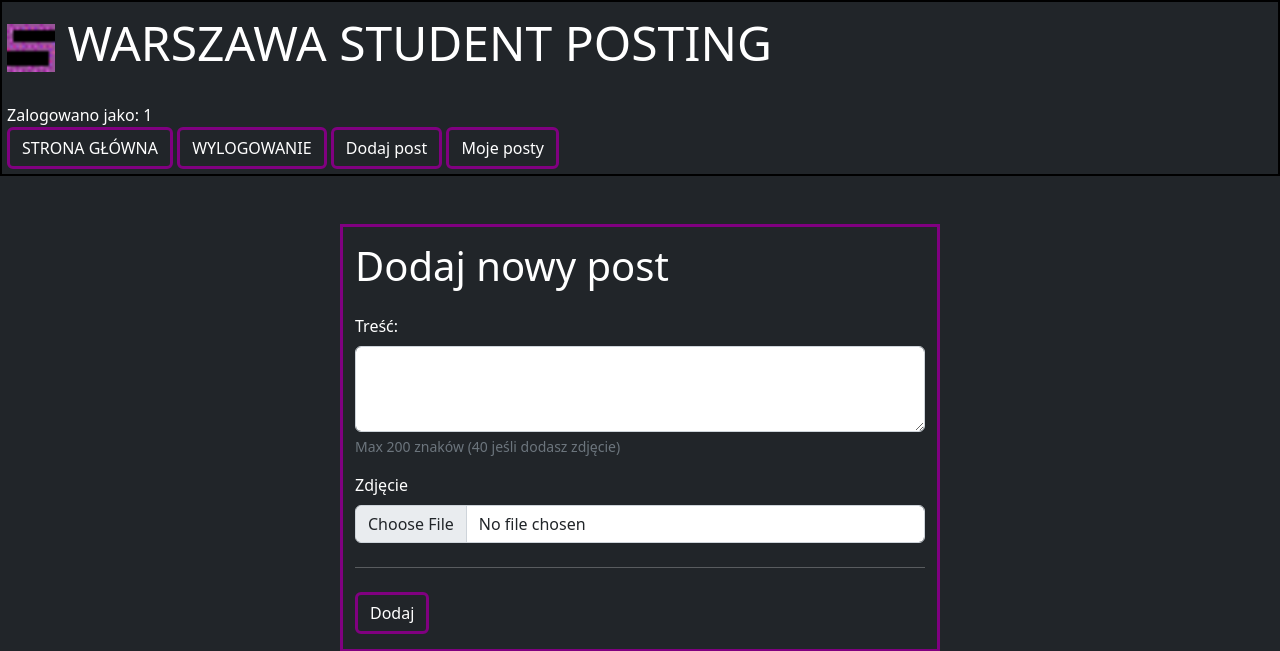
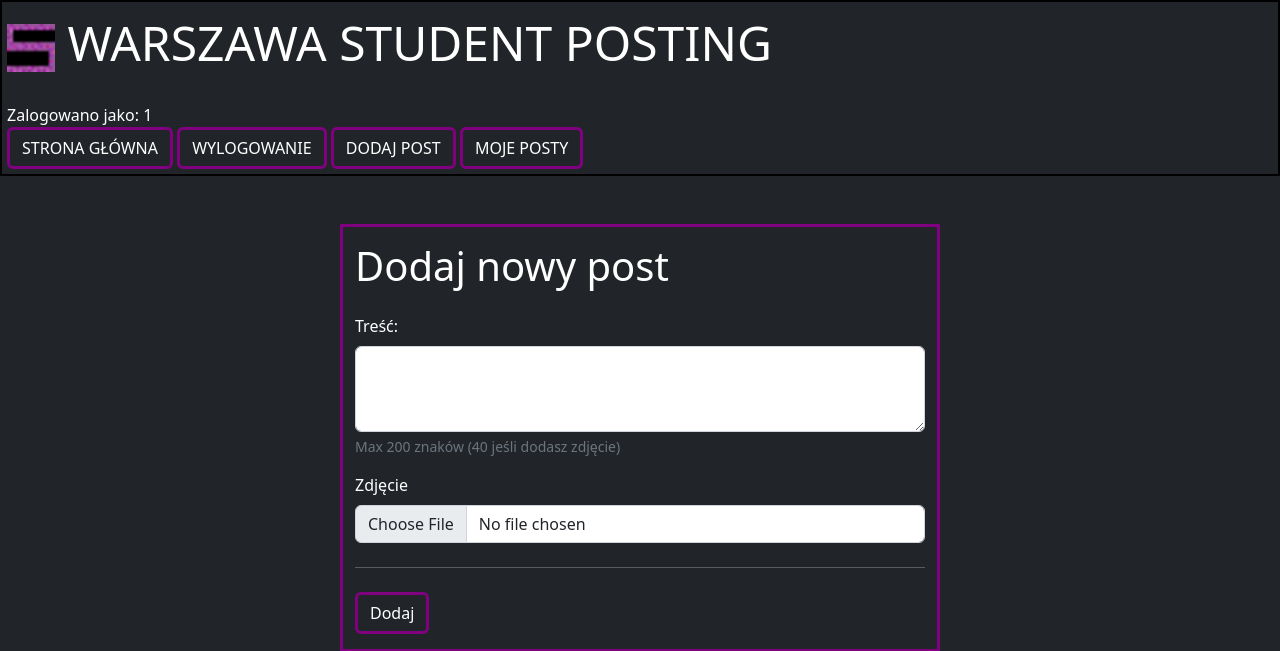
Before and after one commit to Dawid-Ratajczyk/StudentPostingFlask, a Flask app: page /dodaj_post in a window 1280 px wide. Shown: the top 651 px of the page. Run offline with Flask 3, Linux system fonts and the light colour scheme; the visitor is signed in with stand-in values (Sample User, id 1).

Commit message:
Post reorder

```diff
--- a/app.py
+++ b/app.py
@@ -13,12 +13,12 @@
 app = Flask(__name__)
 app.debug=False
 app.config['SECRET_KEY'] = '123'
-app.config['SQLALCHEMY_DATABASE_URI'] = 'sqlite:///data.db'
+#app.config['SQLALCHEMY_DATABASE_URI'] = 'sqlite:///data.db'
 app.config['SQLALCHEMY_TRACK_MODIFICATIONS'] = False
 app.config['MAX_CONTENT_LENGTH'] = 16 * 1024 * 1024
 app.static_folder = 'static'
 #Database--------------------------------------------------------
-db_path = os.environ.get('DATABASE_PATH', os.path.join(os.path.dirname(__file__), 'data.db'))
+db_path = os.environ.get('DATABASE_PATH', os.path.join(os.path.dirname(__file__), 'instance/data.db'))
 app.config['SQLALCHEMY_DATABASE_URI'] = f'sqlite:///{db_path}'
 db = SQLAlchemy(app)
 API_SECURITY_TOKEN = 'foobar'
@@ -28,6 +28,7 @@
     id = db.Column(db.Integer, primary_key=True)
     nazwa_uzytkownika = db.Column(db.String(20), unique=True)
     haslo = db.Column(db.String(20))
+
 
 class Post(db.Model):
     id = db.Column(db.Integer, primary_key=True)
@@ -63,7 +64,7 @@
 
 @app.route('/')
 def index():
-    posty = Post.query.all()
+    posty = Post.query.order_by(Post.id.desc()).all()
     return render_template('index.html', posty=posty)
 
 @app.route('/styles.css')
--- a/templates/base.html
+++ b/templates/base.html
@@ -23,8 +23,8 @@
         {% endif %}
 
         {% if 'uzytkownik' in session %}
-            <a href="{{ url_for('dodaj_post') }}" class="btn">Dodaj post</a>
-            <a href="{{ url_for('moje_posty') }}" class="btn">Moje posty</a>
+            <a href="{{ url_for('dodaj_post') }}" class="btn">DODAJ POST</a>
+            <a href="{{ url_for('moje_posty') }}" class="btn">MOJE POSTY</a>
         {% endif %}
 
     </nav>
```
Also changed, not shown: data.db (deleted), 7 other files.
